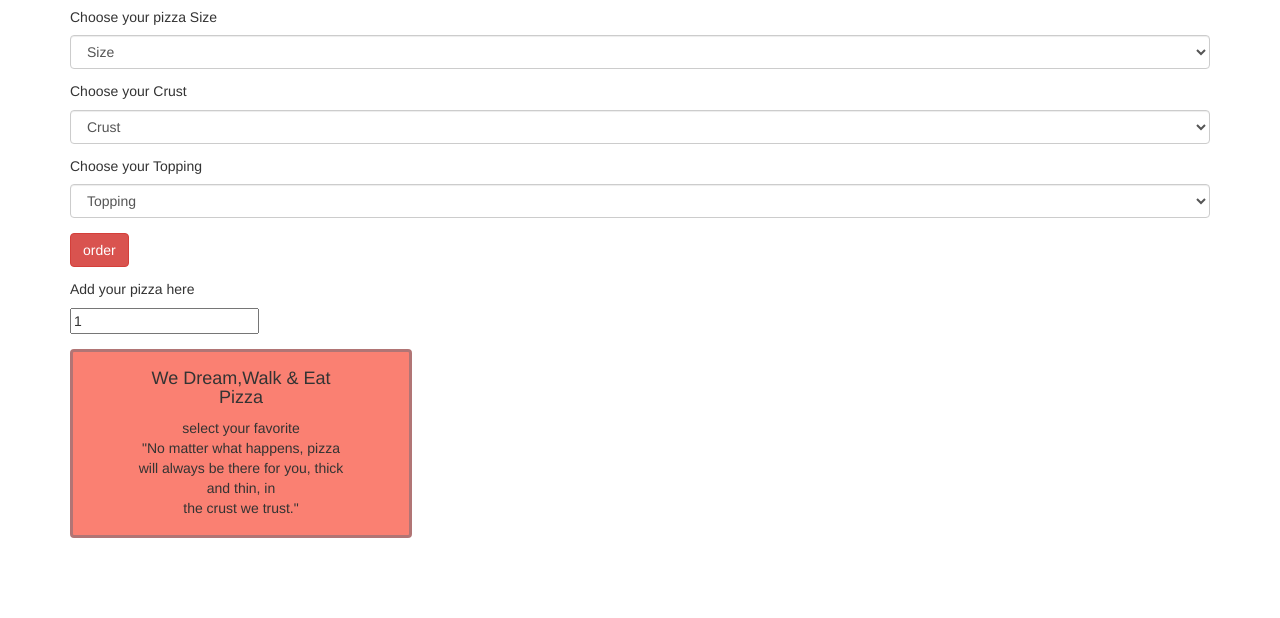
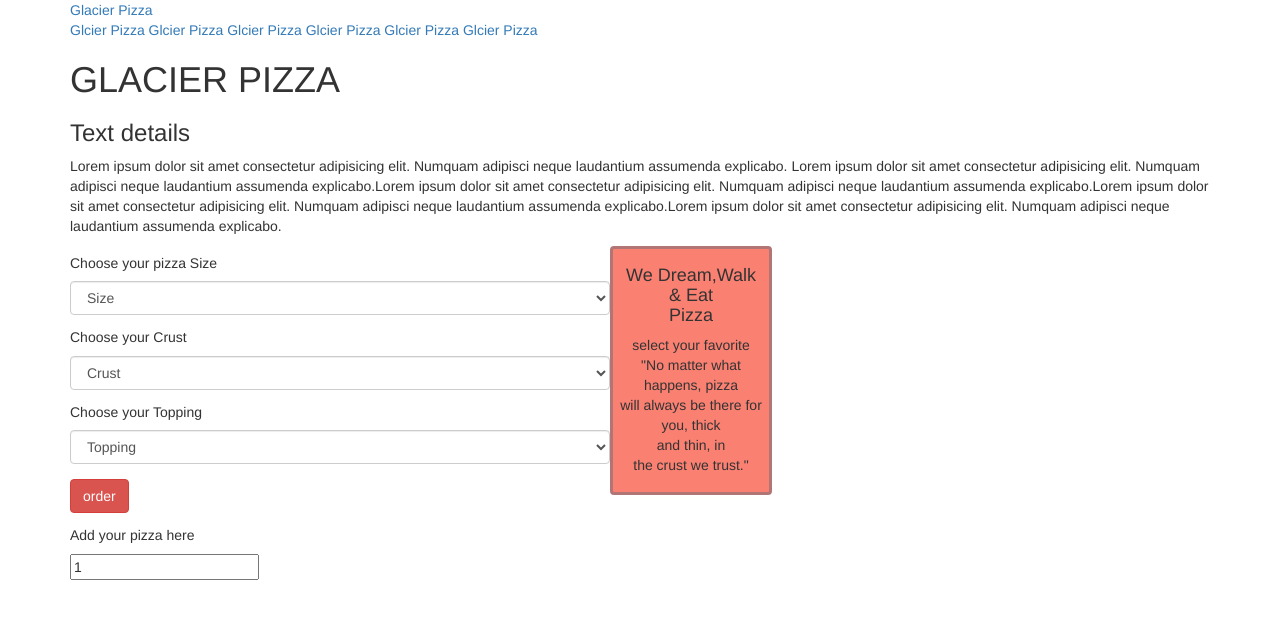
Before and after one commit to DKorir/Glacier-Pizza, a plain HTML site: page index.html in a window 1280 px wide. Drawn offline with nearby package versions, Linux system fonts and the light colour scheme.

Commit message:
initial add banner area

```diff
--- a/index.html
+++ b/index.html
@@ -4,7 +4,7 @@
     <meta charset="UTF-8">
     <meta http-equiv="X-UA-Compatible" content="IE=edge">
     <meta name="viewport" content="width=device-width, initial-scale=1.0">
-    <title>Document</title>
+    <title>Glacier Pizza</title>
 
     <!-- Latest compiled and minified CSS -->
     <link rel="stylesheet" href="https://maxcdn.bootstrapcdn.com/bootstrap/3.4.1/css/bootstrap.min.css">
@@ -19,6 +19,40 @@
 </head>
 <body>
     <div class="container">
+        <div class="box-area">
+            <header>
+                <div class="wrapper">
+                    <div class="logo">
+                        <a href="#">Glacier Pizza</a>
+                        <nav>
+                            <a href="#">Glcier Pizza</a>
+                            <a href="#">Glcier Pizza</a>
+                            <a href="#">Glcier Pizza</a>
+                            <a href="#">Glcier Pizza</a>
+                            <a href="#">Glcier Pizza</a>
+                            <a href="#">Glcier Pizza</a>
+                        </nav>
+                    </div>
+                </div>
+            </header>
+            <div class="banner-area">
+                <h1>GLACIER PIZZA</h1>
+            </div>
+            <div class="content-area">
+                <div class="wrapper">
+                    <h3>Text details</h3>
+                    <p>Lorem ipsum dolor sit amet consectetur adipisicing elit. Numquam adipisci neque laudantium assumenda explicabo.  Lorem ipsum dolor sit amet consectetur adipisicing elit. Numquam adipisci neque laudantium assumenda explicabo.Lorem ipsum dolor sit amet consectetur adipisicing elit. Numquam adipisci neque laudantium assumenda explicabo.Lorem ipsum dolor sit amet consectetur adipisicing elit. Numquam adipisci neque laudantium assumenda explicabo.Lorem ipsum dolor sit amet consectetur adipisicing elit. Numquam adipisci neque laudantium assumenda explicabo.</p>
+                </div>
+            </div>
+        </div>
+    </div>
+
+
+
+
+
+    <div class="container">
+        <div class="row col-md-6">
         <div class="form-action">
             <div class="form-group">
                 <h5>Choose your pizza Size</h5>
@@ -69,6 +103,8 @@
                 </div>
             </div>
         </div>
+        </div>
+        <div class="row col-md-6">
         <div class="pizza-language">
             <h4>We Dream,walk & eat<br> pizza</h4>
             <p>select your favorite <br>"No matter what happens, pizza <br>will always be there for you, thick <br>and thin, in<br> the crust we trust."  </p>
@@ -76,6 +112,7 @@
             <ul id="shopping">
 
             </ul>
+        </div>
     </div>
     <script src="script.js"></script>
 </body>
```
